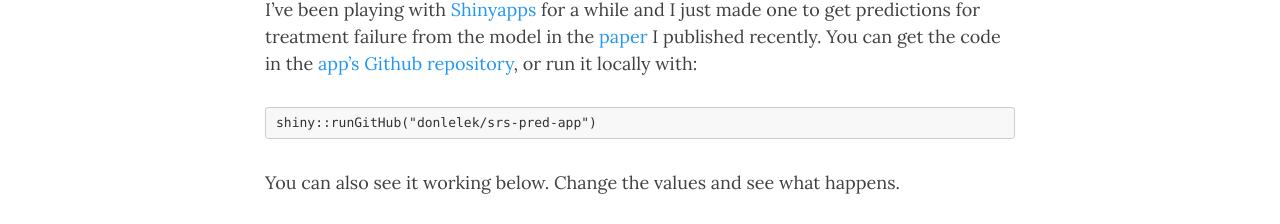
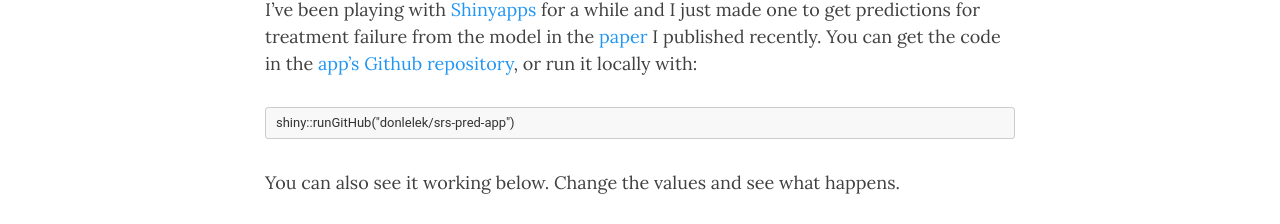
Before and after one commit to donlelek/donlelek.github.io, a Jekyll site: the page built from _posts/2016-07-22-shinyapp.md, in a window 1280 px wide. Shown: the part 255-479 px from the top of the page. Built offline with Jekyll 4.4.1, drawn with Linux system fonts in a browser that asks for light colours; nearby versions of some CDN libraries; comment, search, counter and statistics services are not loaded; grey boxes are pictures that could not be loaded.

Commit message:
will this work?

```diff
--- a/css/main.css
+++ b/css/main.css
@@ -18,6 +18,7 @@ p a {
   color: #2196F3;
 }
 code {
+  font-family: 'Hack', 'Roboto';
   padding: 2px 4px;
   font-size: 90%;
   color: #111111;
```
